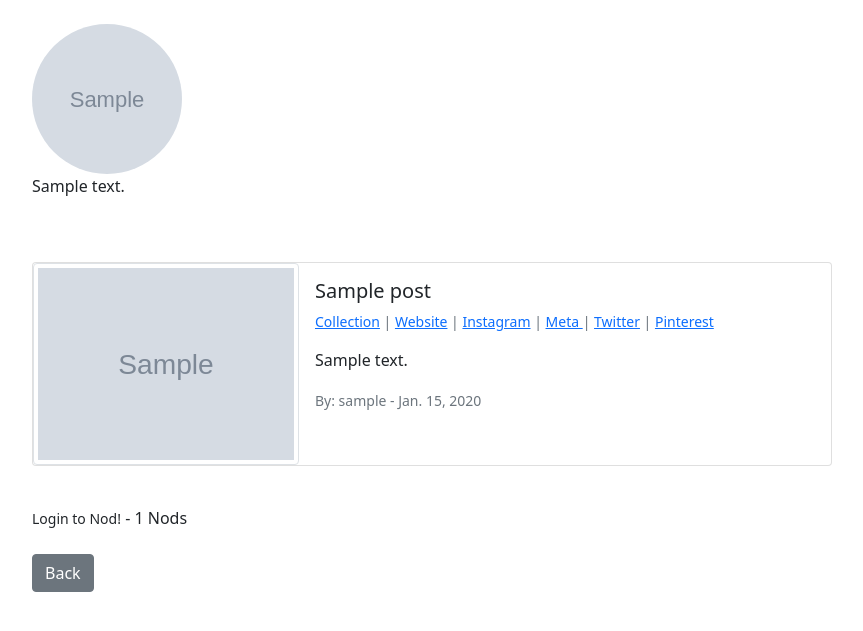
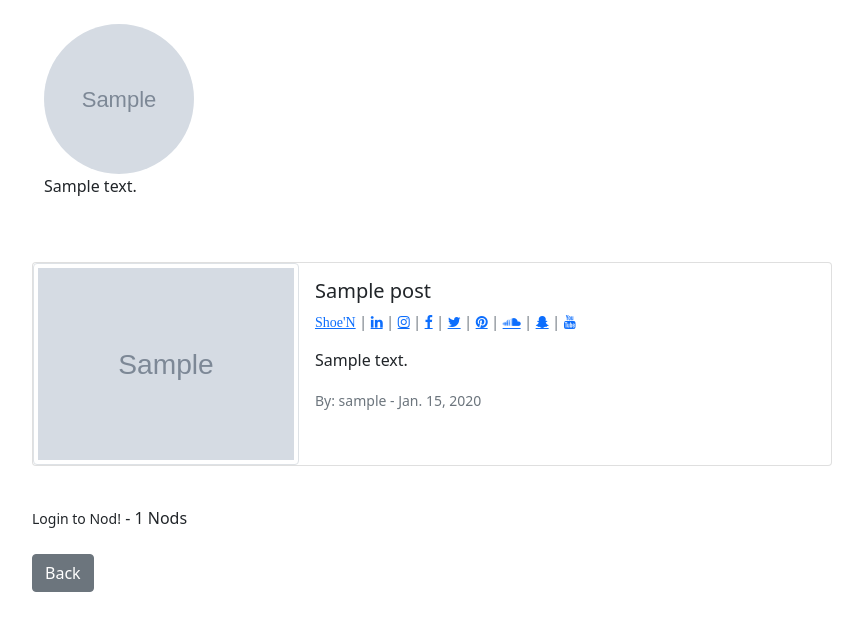
Before and after one commit to LanceFK/ShoeN, a Django app: page /article/1 in a window 1280 px wide. Shown: the part 56-687 px from the top of the page, without its empty margins (50-913 px from the left). Run offline with Django 3.2, Linux system fonts and the light colour scheme; tables that the repository leaves empty hold one stand-in row (values such as "Sample post"); grey boxes marked "Sample" are stand-in pictures; some libraries are stand-ins or nearby versions.

Commit message:
Added social media image buttons on article details.html - added more social media links, need to improve

```diff
--- a/ShoeN/models.py
+++ b/ShoeN/models.py
@@ -16,13 +16,17 @@ class Category(models.Model):
 
 class Profile(models.Model):
     user = models.OneToOneField(User, null=True, on_delete=models.CASCADE)
-    bio = models.TextField()
+    bio = models.TextField(max_length=255)
     profile_pic =  models.ImageField(null=True, blank=True, upload_to='images/profile/')
     website_url = models.CharField(max_length=255, null=True, blank=True)
     instagram_url = models.CharField(max_length=255, null=True, blank=True)
     twitter_url = models.CharField(max_length=255, null=True, blank=True)
     meta_url = models.CharField(max_length=255, null=True, blank=True)
     pinterest_url = models.CharField(max_length=255, null=True, blank=True)
+    soundcloud_url = models.CharField(max_length=255, null=True, blank=True)
+    snapchat_url = models.CharField(max_length=255, null=True, blank=True)
+    youtube_url = models.CharField(max_length=255, null=True, blank=True)
+
 
 
     def __str__(self):
--- a/ShoeN/templates/article_details.html
+++ b/ShoeN/templates/article_details.html
@@ -4,13 +4,10 @@
 {% block content %}
 
     {% if post.author.profile.profile_pic %}
-        <div class="hstack gap-3">
-            <div>
+            <div class="container" name="article_bio">
                 <img src=" {{ post.author.profile.profile_pic.url }} " class="rounded-circle" width=150 height=150>
-                <p>{{ post.author.profile.bio }}</p>
+                <div><p class="text-sm-start">{{ post.author.profile.bio }}</p></div>
             </div>
-
-        </div>
             <br><br/>
     {% else %}
         <img src=" {% static 'shoen\images\default_profile_pic.jpg' %} " class="rounded-circle" width=150 height=150>
@@ -38,27 +35,38 @@
             <div class="card-body">
                 <h5 class="card-title">{{ post.title }}</h5>
                 <p class="small text-muted">
-
-                    <a href="{% url 'show_profile_page' post.author.profile.id %}">Collection</a>
+                    <a href="{% url 'show_profile_page' post.author.profile.id %}" class="fa fa-collection">Shoe'N</a>
 
                     {% if post.author.profile.website_url %}
-                        | <a href="{{ post.author.profile.website_url  }}">Website</a>
+                        | <a href="{{ post.author.profile.website_url  }} " class="fa fa-linkedin"></a>
                     {% endif %}
 
                     {% if post.author.profile.instagram_url %}
-                        | <a href="{{ post.author.profile.instagram_url }}">Instagram</a>
+                        | <a href="{{ post.author.profile.instagram_url }}" class="fa fa-instagram"></a>
                     {% endif %}
 
                     {% if post.author.profile.meta_url %}
-                        | <a href="{{ post.author.profile.meta_url  }}">Meta </a>
+                        | <a href="{{ post.author.profile.meta_url  }}" class="fa fa-facebook"> </a>
                     {% endif %}
 
                     {% if post.author.profile.twitter_url %}
-                        | <a href="{{ post.author.profile.twitter_url }}">Twitter</a>
+                        | <a href="{{ post.author.profile.twitter_url }}" class="fa fa-twitter"></a>
                     {% endif %}
 
                     {% if post.author.profile.pinterest_url %}
-                        | <a href="{{ post.author.profile.pinterest_url  }}">Pinterest</a>
+                        | <a href="{{ post.author.profile.pinterest_url  }}"class="fa fa-pinterest"></a>
+                    {% endif %}
+
+                    {% if post.author.profile.soundcloud_url %}
+                    | <a href="{{ post.author.profile.soundcloud_url  }}"class="fa fa-soundcloud"></a>
+                    {% endif %}
+
+                    {% if post.author.profile.snapchat_url %}
+                    | <a href="{{ post.author.profile.snapchat_url  }}"class="fa fa-snapchat-ghost"></a>
+                    {% endif %}
+
+                    {% if post.author.profile.youtube_url %}
+                    | <a href="{{ post.author.profile.youtube_url  }}"class="fa fa-youtube"></a>
                     {% endif %}
                 </p>
                 <p class="card-text">{{ post.body|safe }}</p>
--- a/ShoeN/templates/base.html
+++ b/ShoeN/templates/base.html
@@ -7,6 +7,8 @@
 
     <!-- Bootstrap CSS -->
     <link href="https://cdn.jsdelivr.net/npm/bootstrap@5.0.1/dist/css/bootstrap.min.css" rel="stylesheet" integrity="sha384-+0n0xVW2eSR5OomGNYDnhzAbDsOXxcvSN1TPprVMTNDbiYZCxYbOOl7+AMvyTG2x" crossorigin="anonymous">
+    <!-- Social Media Buttons -->
+    <link rel="stylesheet" href="https://cdnjs.cloudflare.com/ajax/libs/font-awesome/4.7.0/css/font-awesome.min.css">
 
     <title>Welcome To Shoe'N</title>
   </head>
--- a/members/forms.py
+++ b/members/forms.py
@@ -16,6 +16,10 @@ class ProfilePageForm(forms.ModelForm):
             'twitter_url': forms.TextInput(attrs={'class': 'form-control'}),
             'meta_url': forms.TextInput(attrs={'class': 'form-control'}),
             'pinterest_url': forms.TextInput(attrs={'class': 'form-control'}),
+            # 'soundcloud_url': forms.TextInput(attrs={'class': 'form-control'}),
+            # 'snapchat_ur': forms.TextInput(attrs={'class': 'form-control'}),
+            # 'pinterest_url': forms.TextInput(attrs={'class': 'form-control'}),
+
 
     }
 
```
Also changed, not shown: ShoeN/static/shoen/css/styles.css (added, +58 -0 lines), ShoeN/migrations/0026_auto_20220624_0915.py (added), ShoeN/migrations/0027_auto_20220624_0917.py (added), ShoeN/migrations/0028_auto_20220624_0919.py (added), ShoeN/migrations/0029_auto_20220624_1056.py (added), media/images/Nike_GTS_97_UPO0dZh.jpg (added).
